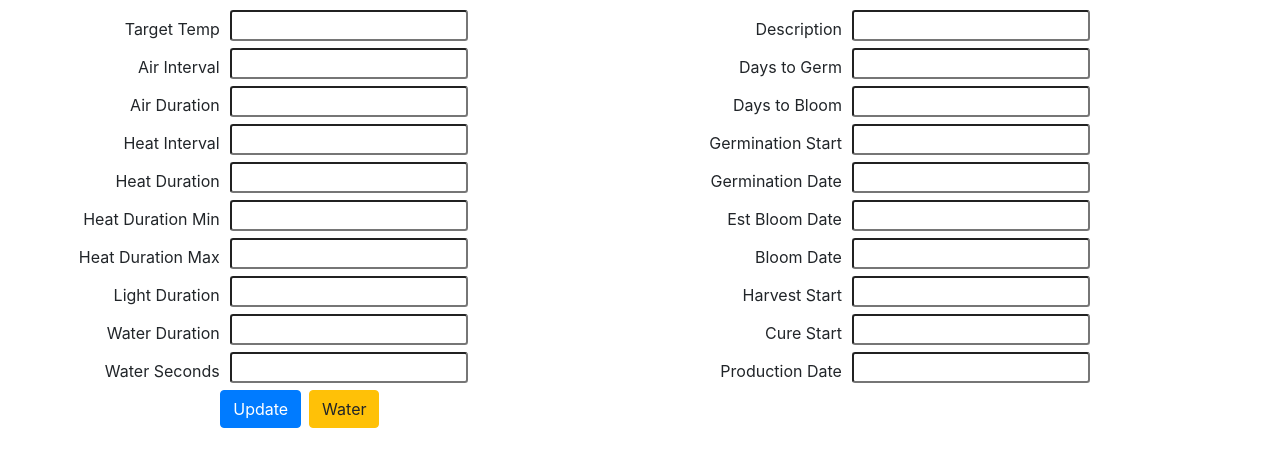
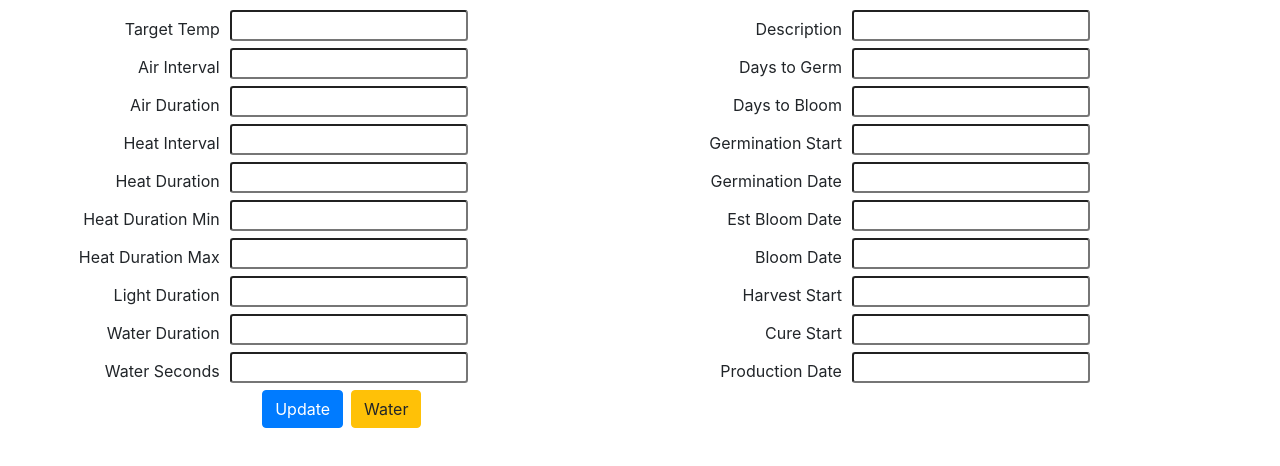
Before and after one commit to jkauflin/jjkGenvMonitor, a website: page public/index.html in a window 1280 px wide. Shown: the part 62-528 px from the top of the page. Drawn offline with nearby package versions, Linux system fonts and the light colour scheme; no server answers.

Commit message:
Adjust UI columns

```diff
--- a/public/index.html
+++ b/public/index.html
@@ -100,7 +100,7 @@
                             </div>
 
                             <div class="form-group form-row m-0">
-                                <div class="col-9">
+                                <div class="col-10">
                                     <!--
                                     <button id="ClearLogButton" type="button" class="btn btn-success">Clear log</button>
                                     -->
```
